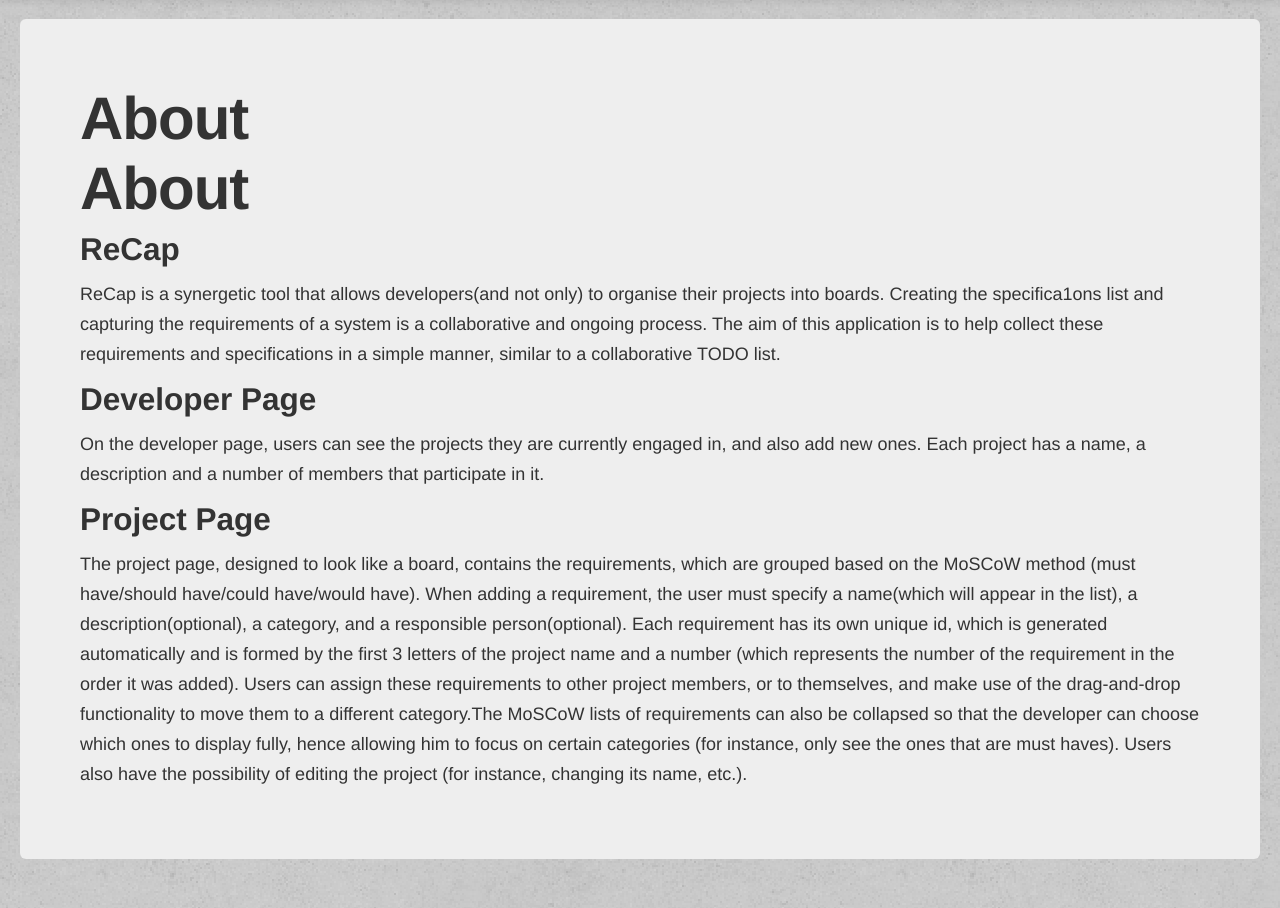
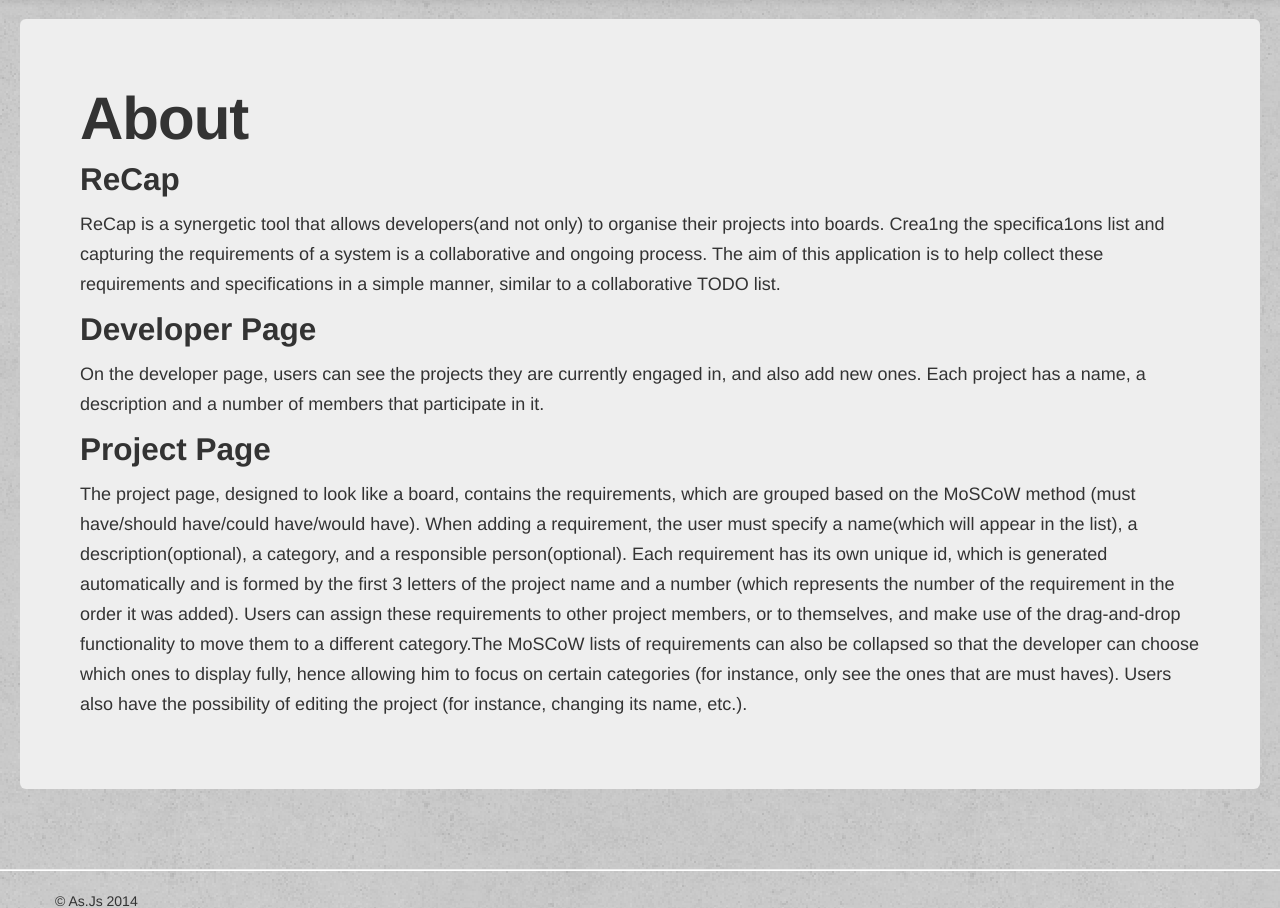
Before and after one commit to spinakr/DIM3_team-as.js, a Django app: page /recap/about/ in a window 1280 px wide. Shown: the part 41-949 px from the top of the page. Run offline with Django 3.2, Linux system fonts and the light colour scheme; some libraries are stand-ins or nearby versions.

Commit message:
Update about.html

```diff
--- a/templates/recap/about.html
+++ b/templates/recap/about.html
@@ -3,14 +3,10 @@
 {% block body_block %}
 <div class="hero-unit">
     <h1>About</h1>
-    <!DOCTYPE html>
-<html>
-<body>
 
-<h1>About</h1>
 <h2>ReCap</h2>
 <p> ReCap is a synergetic tool that allows developers(and not only) to organise their projects into boards.
-    Creating the speciﬁca1ons list and capturing the	requirements of	a system is	a collaborative and ongoing
+    Crea1ng	the	speciﬁca1ons list and capturing the	requirements of	a system is	a collaborative and ongoing
     process. The aim of this application is to help collect these requirements and specifications in a simple
     manner, similar to a collaborative TODO list.
 </p>
@@ -35,8 +31,6 @@
     (for instance, changing its name, etc.).
     </p>
 
-</body>
-</html>
 
 </div>
 
```
